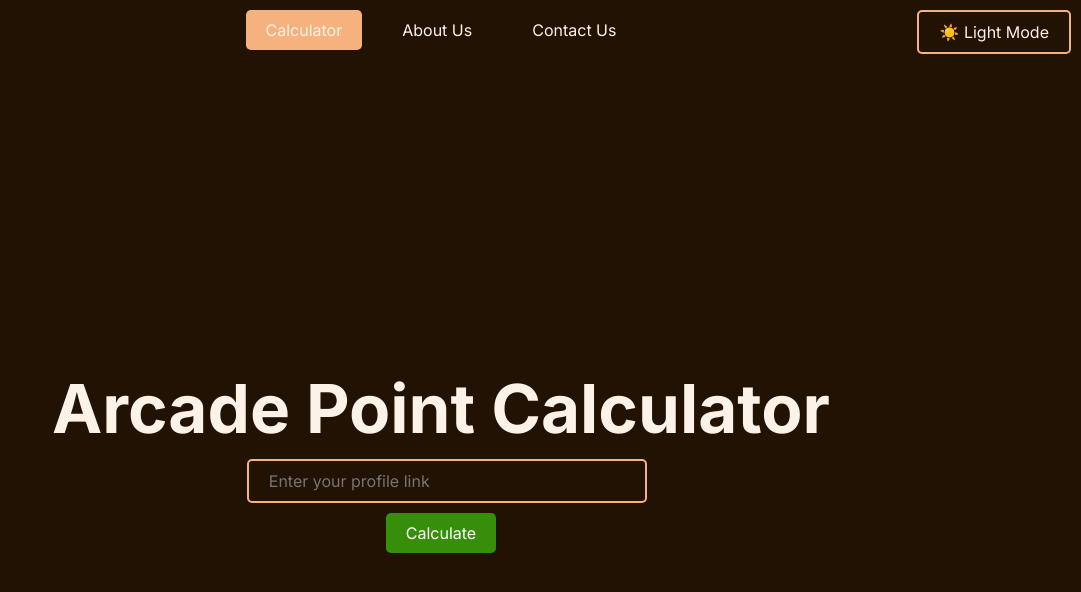
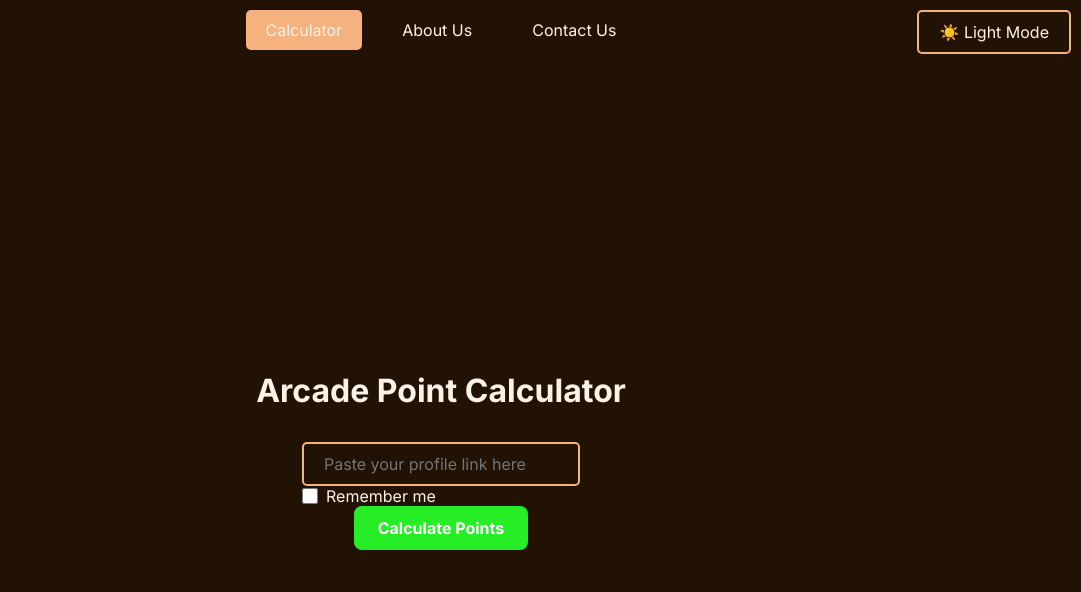
Before and after one commit to coolnj4/arcade-point-calculator, a Next.js app: page /calculator in a window 1280 px wide. Shown: the top 592 px of the page, without its empty margins (199-1280 px from the left). Built offline with nearby package versions, Linux system fonts and the light colour scheme.

Commit message:
fixed and updatd many things

```diff
--- a/src/app/calculator/calculator.module.css
+++ b/src/app/calculator/calculator.module.css
@@ -2,62 +2,160 @@
   display: flex;
   justify-content: center;
   align-items: center;
-    min-height: 100vh; /* Full viewport height */
+  min-height: 100vh;
   flex-direction: column;
   text-align: center;
+  padding: 2rem;
+}
+
+.title {
+  font-size: 2rem;
+  font-weight: 700;
+  color: var(--text);
+  margin-bottom: 2rem;
+}
+
+.form {
+  display: flex;
+  flex-direction: column;
+  align-items: center;
+  width: 100%;
+  max-width: 800px;
+  gap: 1rem;
+}
+
+.inputGroup {
+  display: flex;
+  align-items: center;
+  justify-content: center;
+  width: 100%;
+  gap: 1rem;
 }
 
 .input {
-    padding: 10px;
-    margin: 10px;
-    border: 1px solid #ccc;
-    border-radius: 5px;
-    width: 80%;
+  flex: 1;
+  padding: 12px;
+  border: 1px solid var(--border);
+  border-radius: 8px;
+  background-color: var(--background);
+  color: var(--text);
   max-width: 400px;
 }
 
+.checkboxContainer {
+  display: flex;
+  align-items: center;
+  gap: 8px;
+  white-space: nowrap;
+}
+
+.checkbox {
+  width: 16px;
+  height: 16px;
+  cursor: pointer;
+  accent-color: var(--accent);
+}
+
 .button {
-    padding: 10px 20px;
-    background-color: var(--secondary);
+  padding: 12px 24px;
+  background-color: var(--accent);
   color: white;
   border: none;
-    border-radius: 5px;
+  border-radius: 8px;
   cursor: pointer;
+  font-weight: 600;
+  transition: transform 0.2s;
 }
 
 .button:hover {
-    background-color: var(--accent);
+  transform: translateY(-1px);
+}
+
+.button:disabled {
+  background-color: var(--disabled);
+  cursor: not-allowed;
 }
 
 .error {
-    color: red;
-    margin-top: 10px;
+  color: var(--error);
+  margin: 10px 0;
 }
 
-  .result {
-    margin-top: 20px;
-    font-size: 18px;
-    font-weight: bold;
-    padding-bottom: 20px; /* Add padding at the bottom */
+.tableContainer {
+  width: 100%;
+  max-width: 800px;
+  margin: 2rem auto;
+  overflow-x: auto;
+  background-color: var(--background);
+  border-radius: 8px;
+  box-shadow: 0 2px 4px var(--shadow);
 }
 
 .table {
-    width: 80%;
-    max-width: 600px;
-    margin: 20px auto;
+  width: 100%;
   border-collapse: collapse;
+  border: 1px solid var(--border);
 }
 
-  .table th, .table td {
-    border: 1px solid #ccc;
-    padding: 10px;
+.table th,
+.table td {
+  padding: 12px 16px;
   text-align: left;
+  border: 1px solid var(--border);
+  color: var(--text);
 }
 
 .table th {
-    background-color: var(--primary);
+  background-color: var(--secondary);
+  color: white;
+  font-weight: 600;
 }
 
-  .table tr:nth-child(even) {
-    background-color: var(--primary);
+.table tr {
+  background-color: var(--background);
 }
+
+.table tr:hover {
+  background-color: var(--hover);
+}
+
+.totalRow {
+  background-color: var(--accent) !important;
+}
+
+.totalRow td {
+  color: white !important;
+  font-weight: 600;
+}
+
+.emptyMessage {
+  text-align: center;
+  padding: 20px;
+  color: var(--text);
+  font-style: italic;
+}
+
+@media (prefers-color-scheme: dark) {
+  .table tr:hover {
+    background-color: var(--secondary);
+  }
+
+  .table tr:hover td {
+    color: white;
+  }
+}
+
+@media (max-width: 640px) {
+  .inputGroup {
+    flex-direction: column;
+    align-items: stretch;
+  }
+
+  .input {
+    max-width: 100%;
+  }
+
+  .checkboxContainer {
+    justify-content: center;
+  }
+}
--- a/src/app/calculator/page.js
+++ b/src/app/calculator/page.js
@@ -1,16 +1,24 @@
 'use client';
 
-import { useState } from "react";
+import { useState, useEffect } from "react";
 import styles from './calculator.module.css';
-import { badgePoints, badgeSet, monthlyGames } from "@/constants/constant";
-import Loader from "@/app/loader";
+import { badgePoints, badgeSet, monthlyGames, arcadeStartTime, arcadeEndTime } from "@/constants/constant";
 
 export default function Calculator() {
   const [profileLink, setProfileLink] = useState("");
+  const [rememberProfile, setRememberProfile] = useState(false);
   const [points, setPoints] = useState(null);
   const [error, setError] = useState("");
-  const [loading, setLoading] = useState(false); // Initialize loading state
-  const [badgeDetails, setBadgeDetails] = useState([]); // Initialize badge details state
+  const [loading, setLoading] = useState(false);
+  const [badgeDetails, setBadgeDetails] = useState([]);
+
+  useEffect(() => {
+    const savedUrl = localStorage.getItem('profileUrl');
+    if (savedUrl) {
+      setProfileLink(savedUrl);
+      setRememberProfile(true);
+    }
+  }, []);
 
   const fetchUrlViaProxy = async (url) => {
     try {
@@ -34,94 +42,135 @@ export default function Calculator() {
 
     badgeElements.forEach((badgeElement) => {
       const title = badgeElement.querySelector('.ql-title-medium').textContent.trim();
+      const earnedDate = badgeElement.querySelector('.ql-body-medium').textContent.trim().replace('Earned ', '');
+      const earnedDateTime = new Date(earnedDate);
+
+      if (earnedDateTime >= arcadeStartTime && earnedDateTime <= arcadeEndTime) {
         let points = 0;
+
         if (Object.keys(monthlyGames).includes(title)) {
           points = monthlyGames[title];
         } else if (badgeSet.has(title)) {
           points = badgePoints[title];
         }
+
+        if (points > 0) {
           totalPoints += points;
-      details.push({ title, points });
+          details.push({ title, points, earnedDate });
+        }
+      }
     });
 
     setPoints(totalPoints);
-    setBadgeDetails(details); // Set badge details
+    setBadgeDetails(details);
+  };
+
+  const handleRememberChange = (e) => {
+    setRememberProfile(e.target.checked);
+    if (e.target.checked) {
+      localStorage.setItem('profileUrl', profileLink);
+    } else {
+      localStorage.removeItem('profileUrl');
+    }
   };
 
   const handleSubmit = async (e) => {
     e.preventDefault();
-    setPoints(0);
+    setPoints(null);
     setError("");
-    setLoading(true); // Start loader
+    setLoading(true);
 
-    const urlPattern = /^https:\/\/www\.cloudskillsboost\.google\/public_profiles\/[a-zA-Z0-9-]+$/;
+    const urlPattern = /^https:\/\/www\.cloudskillsboost\.google\/public_profiles\/.+$/;
 
     if (!profileLink) {
       setError("Please enter a profile link.");
-      setLoading(false); // Stop loader if error occurs
+      setLoading(false);
       return;
     }
 
     if (!urlPattern.test(profileLink)) {
       setError("Invalid URL format. Please enter a valid profile link.");
-      setLoading(false); // Stop loader if error occurs
+      setLoading(false);
       return;
     }
 
-    const htmlText = await fetchUrlViaProxy(profileLink);
-    if (htmlText) {
-      extractBadges(htmlText);
+    const htmlContent = await fetchUrlViaProxy(profileLink);
+    if (htmlContent) {
+      extractBadges(htmlContent);
     } else {
-      setError("Failed to fetch or process the profile.");
+      setError("Failed to fetch profile data");
     }
-
-    setLoading(false); // Stop loader when process is complete
+    setLoading(false);
   };
 
   return (
     <div className={styles['center-container']}>
-      <h1>Arcade Point Calculator</h1>
+      <h1 className={styles.title}>Arcade Point Calculator</h1>
       <form onSubmit={handleSubmit}>
         <input
           type="text"
-          placeholder="Enter your profile link"
           value={profileLink}
           onChange={(e) => setProfileLink(e.target.value)}
+          placeholder="Paste your profile link here"
           className={styles.input}
         />
-        <button type="submit" className={styles.button} disabled={loading}>
-          {loading ? <span className={styles.spinner}></span> : "Calculate"}
+
+        <div className={styles.checkboxContainer}>
+          <input
+            type="checkbox"
+            id="remember-profile"
+            checked={rememberProfile}
+            onChange={handleRememberChange}
+            className={styles.checkbox}
+          />
+          <label htmlFor="remember-profile">Remember me</label>
+        </div>
+
+        <button
+          type="submit"
+          className={styles.button}
+          disabled={loading}
+        >
+          {loading ? 'Calculating...' : 'Calculate Points'}
         </button>
       </form>
 
-      {/* Display error message if present */}
-      {error && <p className={styles.error}>{error}</p>}
+      {error && <div className={styles.error}>{error}</div>}
 
-      {/* Show points table only when available and not loading */}
-      {badgeDetails.length > 0 && !loading && (
+      {points !== null && (
+        <div className={styles.tableContainer}>
           <table className={styles.table}>
             <thead>
               <tr>
                 <th>Badge Name</th>
-              <th>Points Earned</th>
+                <th>Points</th>
+                <th>Earned Date</th>
               </tr>
             </thead>
             <tbody>
-            {badgeDetails.map((badge, index) => (
+              {badgeDetails.length > 0 ? (
+                badgeDetails.map((badge, index) => (
                   <tr key={index}>
                     <td>{badge.title}</td>
                     <td>{badge.points}</td>
+                    <td>{badge.earnedDate}</td>
                   </tr>
-            ))}
+                ))
+              ) : (
+                <tr>
+                  <td colSpan="3" className={styles.emptyMessage}>
+                    No eligible badges found in the arcade period
+                  </td>
+                </tr>
+              )}
+              <tr className={styles.totalRow}>
+                <td><strong>Total Points</strong></td>
+                <td><strong>{points || 0}</strong></td>
+                <td></td>
+              </tr>
             </tbody>
           </table>
-      )}
-
-      {/* Show total points only when available and not loading */}
-      {points !== 0 && points !== null && !loading && (
-        <p className={styles.result}>
-          🎉 Total Badges Earned: <strong>{points}</strong>
-        </p>
+        </div>
       )}
     </div>
   );
--- a/src/constants/constant.js
+++ b/src/constants/constant.js
@@ -1,6 +1,7 @@
-const arcadeStartTime = new Date("2024-12-01T00:00:00Z");
-const arcadeEndTime = new Date("2024-06-31T23:59:59Z");
-
+const arcadeStartTime = new Date("2024-09-01T00:00:00Z"); // September 1, 2024 00:00:00 UTC
+const arcadeEndTime = new Date("2025-08-01T00:00:00Z");   // August 1, 2025 00:00:00 UTC
+// Update this timer with current start date and times as well as end date and times.
+// for testing use this date and time
 // add point calculation for special events where a game has more points within a certain time frame
 // validity of the when the point was earned
 // Game Name : Points
@@ -110,4 +111,4 @@ const badgePoints = {
     "Diwali in The Arcade": 1
 };
 
-export { badgeSet, badgePoints, monthlyGames };
+export { badgeSet, badgePoints, monthlyGames, arcadeStartTime, arcadeEndTime };
```
Lines whose indentation alone changed are shown as unchanged.
